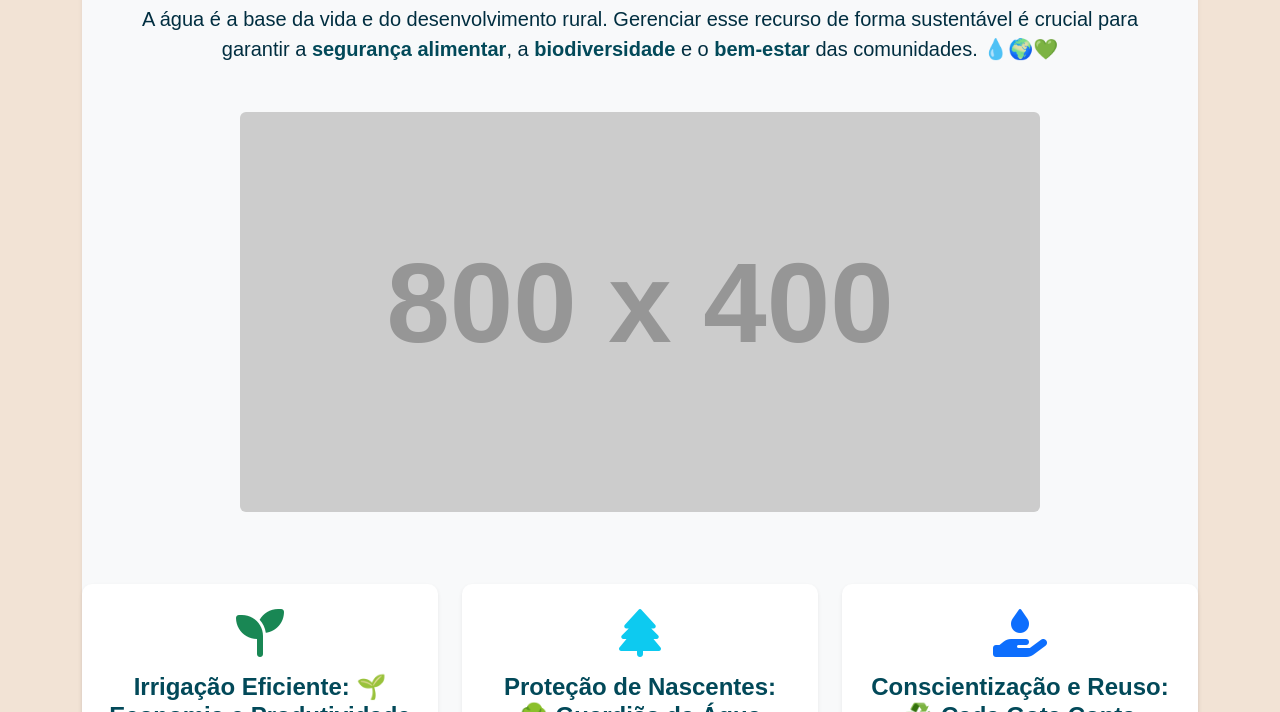
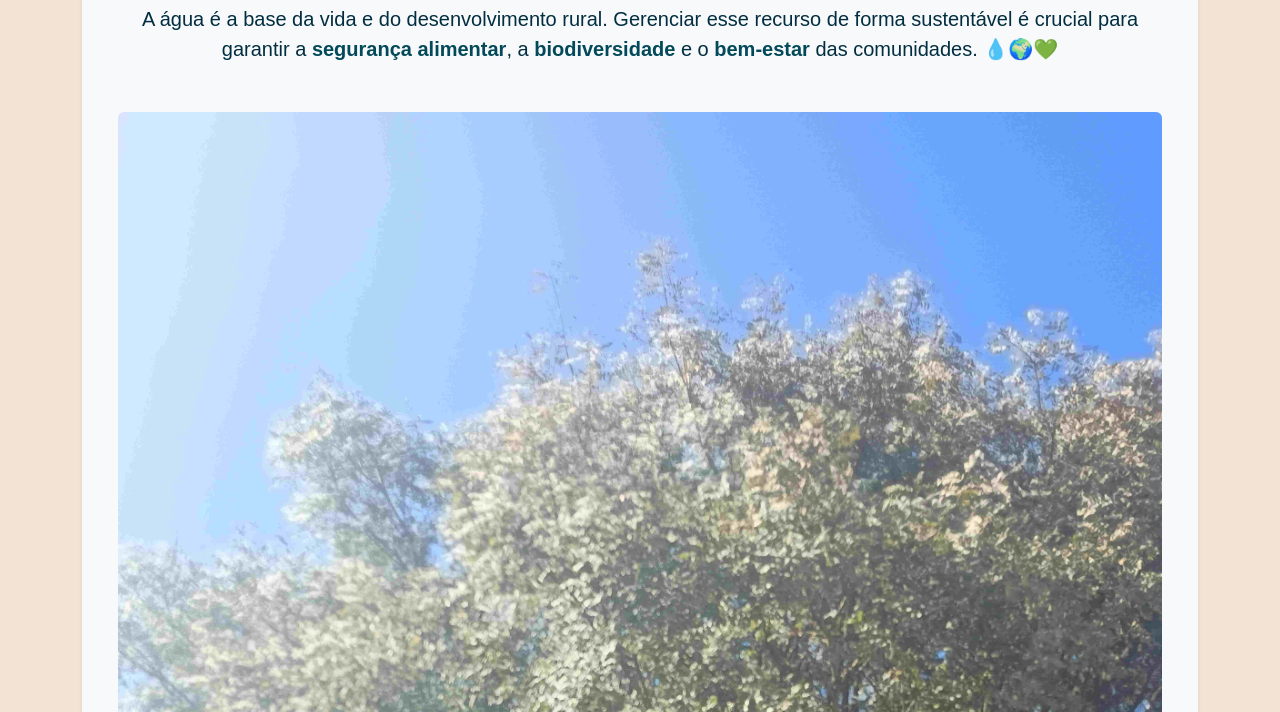
Before and after one commit to samuelmarcantechaves/agrinho2025, a plain HTML site: page agua-sustentavel.html in a window 1280 px wide. Shown: the part 525-1237 px from the top of the page. Drawn offline with nearby package versions, Linux system fonts and the light colour scheme; placeholder pictures from the web are drawn by us.

Commit message:
Update agua-sustentavel.html

```diff
--- a/agua-sustentavel.html
+++ b/agua-sustentavel.html
@@ -88,7 +88,7 @@
                         A água é a base da vida e do desenvolvimento rural. Gerenciar esse recurso de forma sustentável é crucial para garantir a <strong>segurança alimentar</strong>, a <strong>biodiversidade</strong> e o <strong>bem-estar</strong> das comunidades. 💧🌍💚
                     </p>
                      <div class="text-center mt-5">
-                        <img src="https://via.placeholder.com/800x400?text=Import%C3%A2ncia+da+%C3%81gua+na+Zona+Rural" alt="Imagem ilustrativa de importância da água na zona rural" class="img-fluid rounded mb-4">
+                        <img src="IMG_20250610_115356174_HDR (2).jpg" class="img-fluid rounded mb-4">
                     </div>
                 </div>
             </div>
```
